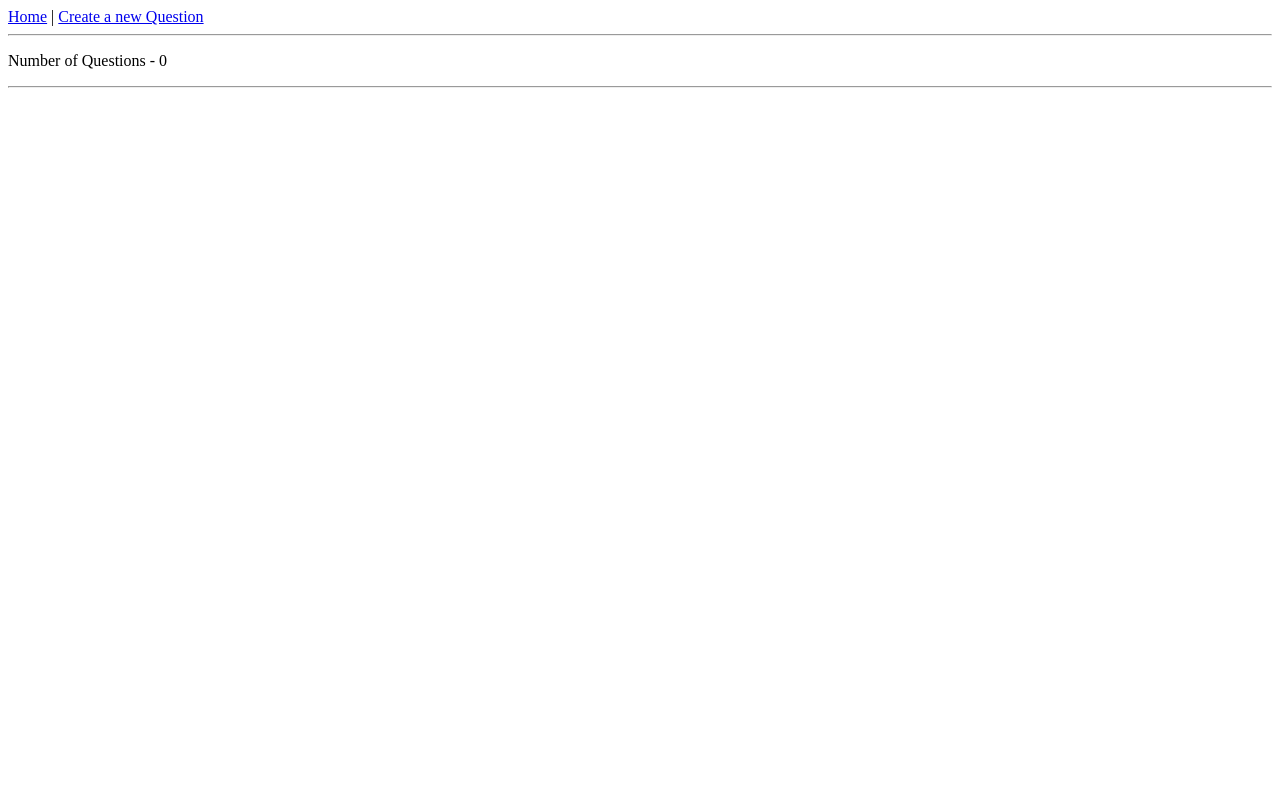
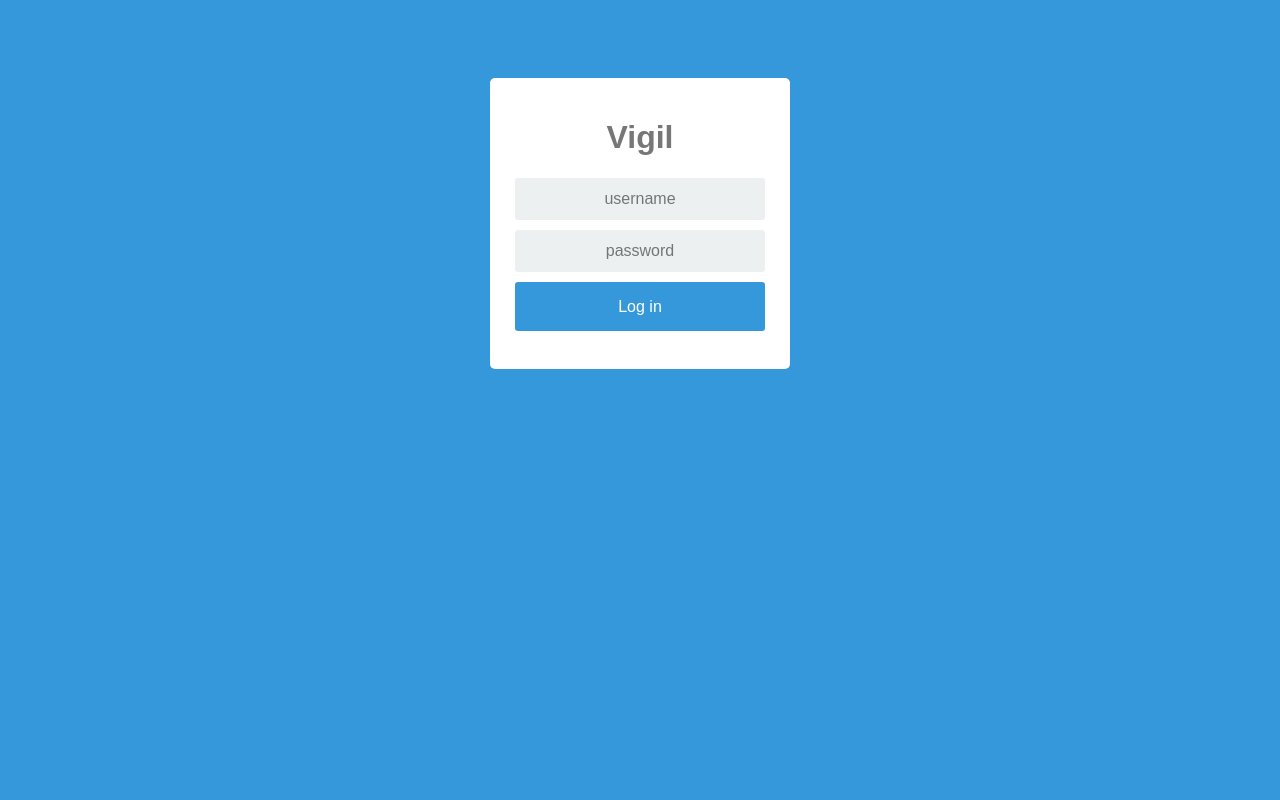
Before and after one commit to tayhym/vigil, a Flask app: page / in a window 1280 px wide. Run offline with Flask 2, Linux system fonts and the light colour scheme; data that the repository does not hold is empty; parts of the project's set-up code (start-up, migrations or seed data) failed here and were passed over.

```diff
--- a/server.py
+++ b/server.py
@@ -3,8 +3,14 @@ import sys
 from vigil_app import app, db
 from vigil_app import views
 
+import os
+
 def main():
     db.create_all()
+
+    app.secret_key = os.urandom(12) # for running session with wrong password
+    # app.run(debug=True, host='0.0.0.0', port=5000)
+
     app.run(debug=True)
     return 0
 
--- a/vigil_app/__init__.py
+++ b/vigil_app/__init__.py
@@ -8,4 +8,5 @@ BASE_DIR = os.path.abspath(os.path.dirname(__file__))
 app = Flask(__name__)
 app.config['SQLALCHEMY_DATABASE_URI'] = \
     'sqlite:///' + os.path.join(BASE_DIR, 'app.db')
+
 db = SQLAlchemy(app)
--- /dev/null
+++ b/vigil_app/static/style.css
@@ -0,0 +1,78 @@
+* {
+box-sizing: border-box;
+}
+
+*:focus {
+	outline: none;
+}
+body {
+font-family: Arial;
+background-color: #3498DB;
+padding: 50px;
+}
+.login {
+margin: 20px auto;
+width: 300px;
+}
+.login-screen {
+background-color: #FFF;
+padding: 20px;
+border-radius: 5px
+}
+
+.app-title {
+text-align: center;
+color: #777;
+}
+
+.login-form {
+text-align: center;
+}
+.control-group {
+margin-bottom: 10px;
+}
+
+input {
+text-align: center;
+background-color: #ECF0F1;
+border: 2px solid transparent;
+border-radius: 3px;
+font-size: 16px;
+font-weight: 200;
+padding: 10px 0;
+width: 250px;
+transition: border .5s;
+}
+
+input:focus {
+border: 2px solid #3498DB;
+box-shadow: none;
+}
+
+.btn {
+  border: 2px solid transparent;
+  background: #3498DB;
+  color: #ffffff;
+  font-size: 16px;
+  line-height: 25px;
+  padding: 10px 0;
+  text-decoration: none;
+  text-shadow: none;
+  border-radius: 3px;
+  box-shadow: none;
+  transition: 0.25s;
+  display: block;
+  width: 250px;
+  margin: 0 auto;
+}
+
+.btn:hover {
+  background-color: #2980B9;
+}
+
+.login-link {
+  font-size: 12px;
+  color: #444;
+  display: block;
+	margin-top: 12px;
+}
--- a/vigil_app/templates/base.html
+++ b/vigil_app/templates/base.html
@@ -8,6 +8,7 @@
     {% endif %}
     <div>
       <a href="/">Home</a> |
+      <a href="/logout">Logout</a> |
       <a href="/questions/new">Create a new Question</a>
     </div>
     <hr>
--- a/vigil_app/templates/index.html
+++ b/vigil_app/templates/index.html
@@ -1,6 +1,7 @@
 {% extends "base.html" %}
 
 {% block content %}
+    <p>Hello {{username}} </p>
     <p>Number of Questions - <span id="number_of_questions">{{ number_of_questions }}</span></p>
     {% for question in questions %}
     <div>
--- /dev/null
+++ b/vigil_app/templates/login.html
@@ -0,0 +1,32 @@
+<link rel="stylesheet" href="/static/style.css" type="text/css">
+
+{% block body %}
+{% if session['logged_in'] %}
+<p>You're logged in already!</p>
+{% else %}
+<form action="/login" method="POST">
+	<div class="login">
+		<div class="login-screen">
+			<div class="app-title">
+				<h1>Vigil</h1>
+			</div>
+
+			<div class="login-form">
+				<div class="control-group">
+				<input type="text" class="login-field" value="" placeholder="username" name="username">
+				<label class="login-field-icon fui-user" for="login-name"></label>
+				</div>
+
+				<div class="control-group">
+				<input type="password" class="login-field" value="" placeholder="password" name="password">
+				<label class="login-field-icon fui-lock" for="login-pass"></label>
+				</div>
+
+                <input type="submit" value="Log in" class="btn btn-primary btn-large btn-block" >
+			    <br>
+			</div>
+		</div>
+	</div>
+</form>
+{% endif %}
+{% endblock %}
--- a/vigil_app/views.py
+++ b/vigil_app/views.py
@@ -1,15 +1,38 @@
 from flask import render_template
 from flask import request, redirect
-from flask import session
+from flask import session, flash
 from vigil_app import app, db
 from vigil_app.models import Question
 
 @app.route('/', methods=['GET'])
 def home():
-    questions = Question.query.all()
-    context = {'questions': questions, 'number_of_questions': len(questions)}
-    return render_template('index.html',**context)
+	if not session.get('logged_in'):
+		return render_template('login.html')
+	else:
+	    questions = Question.query.all()
+	    context = {'questions': questions, 'number_of_questions': len(questions), 'username':session['username']}
+	    return render_template('index.html',**context)
 
+@app.route('/login', methods=['POST'])
+def do_admin_login():
+
+	valid_usernames_passwords = {'1':'pass', '2':'pass', '3':'pass','4':'pass','5':'pass'}
+
+	if request.form['password'] == 'password' and request.form['username'] == 'admin':
+		session['logged_in'] = True
+		session['username'] = request.form['username']
+	elif request.form['username'] in valid_usernames_passwords:
+		if valid_usernames_passwords.get(request.form['username'])==request.form['password']:
+			session['logged_in'] = True
+			session['username'] = request.form['username']
+	else:
+		flash('wrong password!')
+	return home()
+
+@app.route('/logout')
+def logout():
+	session['logged_in'] = False
+	return home()
 
 @app.route('/questions/new', methods=['GET'])
 def new_questions():
```
Also changed, not shown: vigil_app/models.py (+12 -3 lines), tutorial.db (added), users.db (added), vigil_app/app.db, 3 other files.
